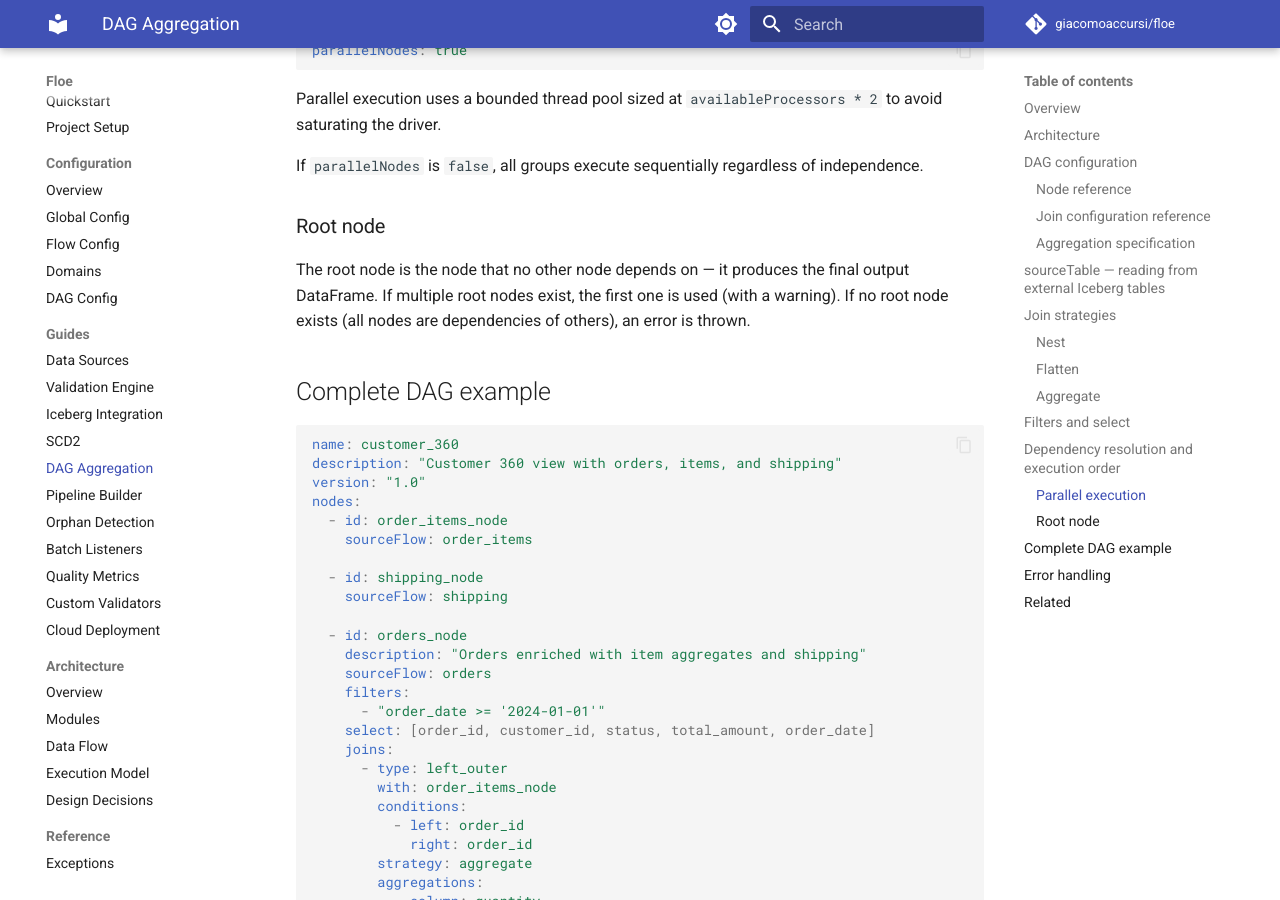
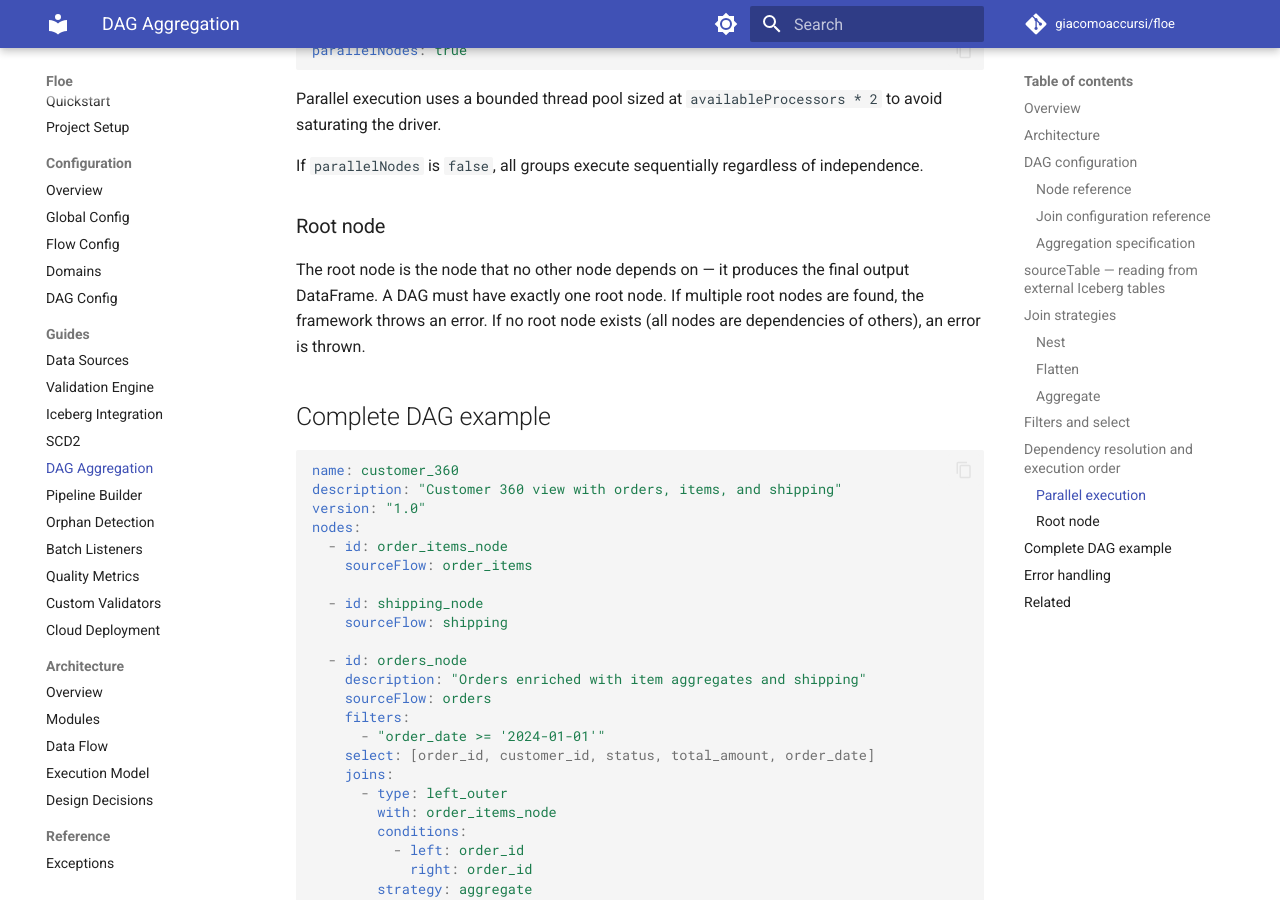
Before and after one commit to giacomoaccursi/Floe, an MkDocs documentation site: the page built from site-docs/guides/dag-aggregation.md, in a window 1280 px wide and 900 px high, scrolled down 7025 px. Built offline with MkDocs 1.6.1 and Material for MkDocs 9.7.7, drawn with Linux system fonts in a browser that asks for light colours; comment, search, counter and statistics services are not loaded.

Commit message:
fix(aggregation): reject DAG with multiple root nodes

```diff
--- a/site-docs/guides/dag-aggregation.md
+++ b/site-docs/guides/dag-aggregation.md
@@ -245,7 +245,7 @@ If `parallelNodes` is `false`, all groups execute sequentially regardless of ind
 
 ### Root node
 
-The root node is the node that no other node depends on — it produces the final output DataFrame. If multiple root nodes exist, the first one is used (with a warning). If no root node exists (all nodes are dependencies of others), an error is thrown.
+The root node is the node that no other node depends on — it produces the final output DataFrame. A DAG must have exactly one root node. If multiple root nodes are found, the framework throws an error. If no root node exists (all nodes are dependencies of others), an error is thrown.
 
 ## Complete DAG example
 
```
Also changed, not shown: 2 other files.
